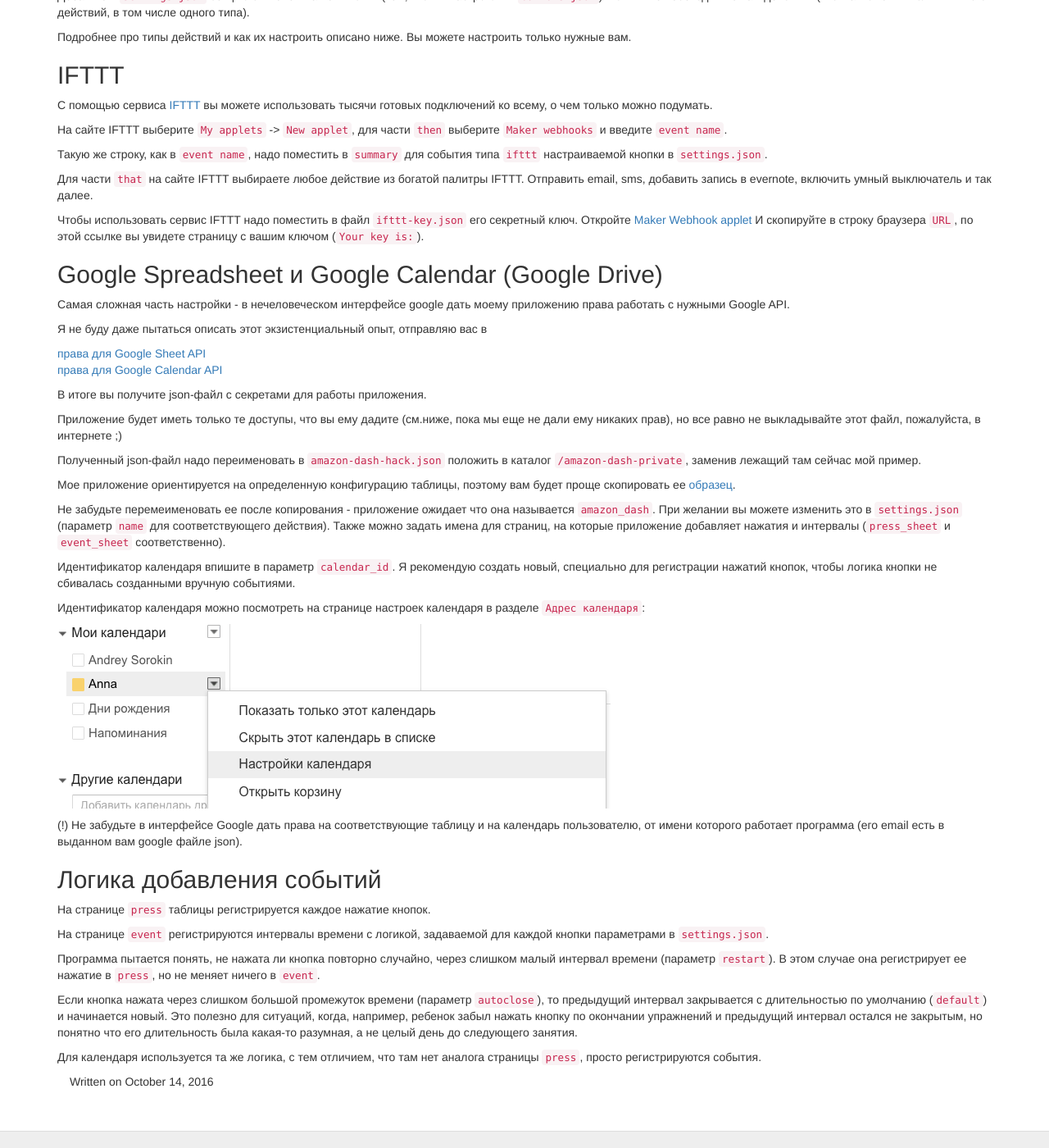
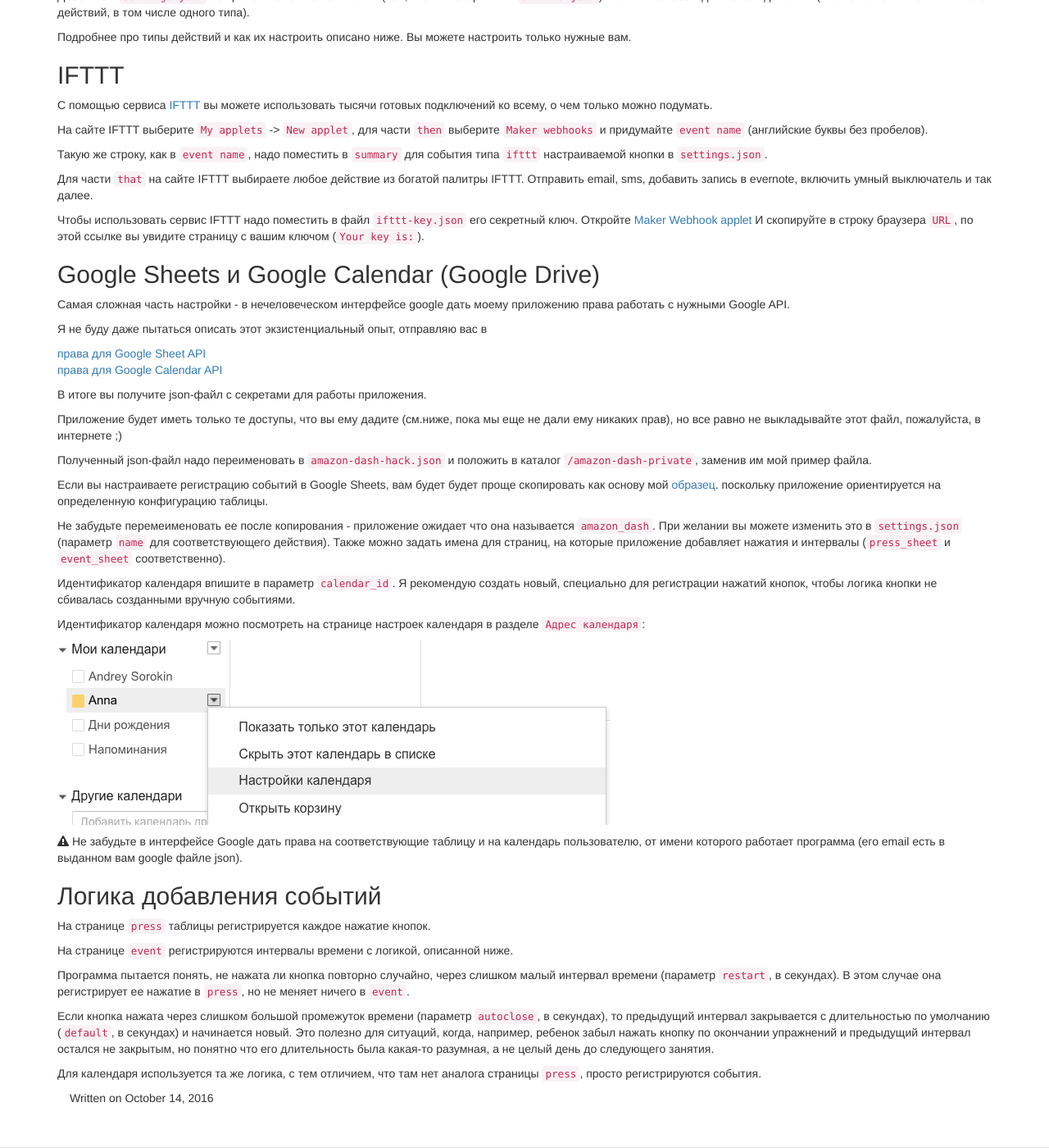
Before and after one commit to andgineer/sorokin.engineer, a Jekyll site: the page built from posts/ru/_posts/2016-10-14-amazon_dash_install.md, in a window 1280 px wide and 1400 px high, scrolled down 3743 px. Shown: the whole window at 82% size. Built offline with Jekyll 4.4.1, drawn with Linux system fonts in a browser that asks for light colours; nearby versions of some CDN libraries; comment, search, counter and statistics services are not loaded; some of the changed text lies outside the part shown.

Commit message:
awesome font

```diff
--- a/_includes/head.html
+++ b/_includes/head.html
@@ -31,6 +31,7 @@
 
     <link rel="stylesheet" type="text/css" href="{{ site.baseurl }}/style.css" />
     <link href="https://maxcdn.bootstrapcdn.com/bootstrap/3.3.7/css/bootstrap.min.css" rel="stylesheet">
+    <link href="//maxcdn.bootstrapcdn.com/font-awesome/4.2.0/css/font-awesome.min.css" rel="stylesheet">
 
     <link rel="alternate" type="application/rss+xml" title="{{ site.name }} - {{ site.description }}" href="{{ site.baseurl }}/feed.xml" />
 
--- a/posts/ru/_posts/2016-10-14-amazon_dash_install.md
+++ b/posts/ru/_posts/2016-10-14-amazon_dash_install.md
@@ -122,7 +122,7 @@ MAC-адрес кнопки надо добавить в файл `buttons.json`
 ко всему, о чем только можно подумать.
 
 На сайте IFTTT выберите `My applets` -> `New applet`, для части `then` выберите `Maker webhooks`
-и введите `event name`.
+и придумайте `event name` (английские буквы без пробелов).
 
 Такую же строку, как в `event name`, надо поместить в `summary` для события типа `ifttt` настраиваемой
 кнопки в `settings.json`.
@@ -132,16 +132,17 @@ MAC-адрес кнопки надо добавить в файл `buttons.json`
 
 Чтобы использовать сервис IFTTT надо поместить в файл `ifttt-key.json` его секретный ключ.
 Откройте [Maker Webhook applet](https://ifttt.com/services/maker_webhooks/settings)
-И скопируйте в строку браузера `URL`, по этой ссылке вы увидете страницу с вашим ключом
+И скопируйте в строку браузера `URL`, по этой ссылке вы увидите страницу с вашим ключом
 (`Your key is:`).
 
 
-## Google Spreadsheet и Google Calendar (Google Drive)
+## Google Sheets и Google Calendar (Google Drive)
 
 Самая сложная часть настройки - в нечеловеческом интерфейсе google дать моему
 приложению права работать с нужными Google API.
 
 Я не буду даже пытаться описать этот экзистенциальный опыт, отправляю вас в
+
 * [права для Google Sheet API](https://console.developers.google.com/start/api?id=sheets.googleapis.com)
 * [права для Google Calendar API](https://console.developers.google.com/start/api?id=calendar)
 
@@ -150,11 +151,13 @@ MAC-адрес кнопки надо добавить в файл `buttons.json`
 Приложение будет иметь только те доступы, что вы ему дадите (см.ниже, пока мы еще не дали ему никаких прав),
 но все равно не выкладывайте этот файл, пожалуйста, в интернете ;)
 
-Полученный json-файл надо переименовать в `amazon-dash-hack.json` положить в каталог
-`/amazon-dash-private`, заменив лежащий там сейчас мой пример.
+Полученный json-файл надо переименовать в `amazon-dash-hack.json` и положить в каталог
+`/amazon-dash-private`, заменив им мой пример файла.
 
-Мое приложение ориентируется на определенную конфигурацию таблицы, поэтому вам будет проще скопировать
-ее [образец](https://docs.google.com/spreadsheets/d/1m2NNfdKIb3JDieBZEBL5e15-6wx_BUf7rxyP2CwOekY/edit#gid=0).
+Если вы настраиваете регистрацию событий в Google Sheets,
+вам будет будет проще скопировать как основу мой
+[образец](https://docs.google.com/spreadsheets/d/1m2NNfdKIb3JDieBZEBL5e15-6wx_BUf7rxyP2CwOekY/edit#gid=0).
+поскольку приложение ориентируется на определенную конфигурацию таблицы.
 
 Не забудьте перемеименовать ее после копирования - приложение ожидает что она называется `amazon_dash`.
 При желании вы можете изменить это в `settings.json` (параметр `name` для соответствующего действия).
@@ -170,7 +173,7 @@ MAC-адрес кнопки надо добавить в файл `buttons.json`
 
 ![](/images/google_calendar_settings.png)
 
-(!) Не забудьте в интерфейсе Google дать права на соответствующие таблицу и на календарь пользователю,
+<i class='fa fa-exclamation-triangle'></i> Не забудьте в интерфейсе Google дать права на соответствующие таблицу и на календарь пользователю,
 от имени которого работает программа (его email есть в выданном вам google файле json).
 
 
@@ -178,17 +181,19 @@ MAC-адрес кнопки надо добавить в файл `buttons.json`
 
 На странице `press` таблицы регистрируется каждое нажатие кнопок.
 
-На странице `event` регистрируются интервалы времени с логикой, задаваемой для каждой кнопки параметрами
-в `settings.json`.
+На странице `event` регистрируются интервалы времени с логикой,
+описанной ниже.
 
 Программа пытается понять, не нажата ли кнопка повторно случайно, через слишком
-малый интервал времени (параметр `restart`).
+малый интервал времени (параметр `restart`, в секундах).
 В этом случае она регистрирует ее нажатие в `press`, но не меняет ничего в `event`.
 
-Если кнопка нажата через слишком большой промежуток времени (параметр `autoclose`), то предыдущий интервал
-закрывается с длительностью по умолчанию (`default`) и начинается новый. Это полезно для ситуаций,
+Если кнопка нажата через слишком большой промежуток времени (параметр
+`autoclose`, в секундах), то предыдущий интервал
+закрывается с длительностью по умолчанию (`default`, в секундах) и начинается
+новый. Это полезно для ситуаций,
 когда, например, ребенок забыл нажать кнопку по окончании упражнений и предыдущий интервал остался
 не закрытым, но понятно что его длительность была какая-то разумная, а не целый день до следующего занятия.
 
-Для календаря используется та же логика, с тем отличием, что там нет аналога страницы `press`,
-просто регистрируются события.
+Для календаря используется та же логика, с тем отличием, что там нет аналога
+страницы `press`, просто регистрируются события.
```
Also changed, not shown: other parts of posts/ru/_posts/2016-10-14-amazon_dash_install.md (+1 -1 lines), posts/en/_posts/2016-10-14-amazon_dash.md (+1 -1 lines), posts/en/_posts/2016-10-14-amazon_dash_install.md (+4 -4 lines), posts/ru/_posts/2016-10-14-amazon_dash.md (+1 -1 lines).
